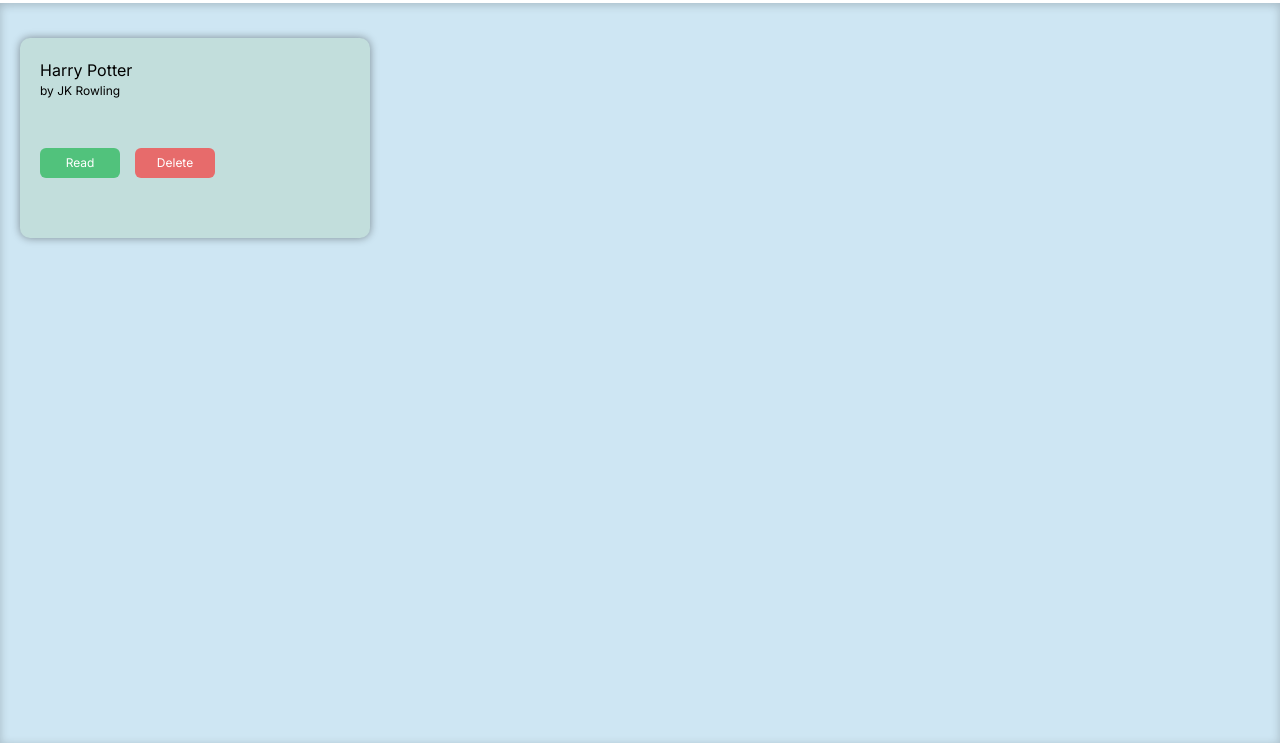
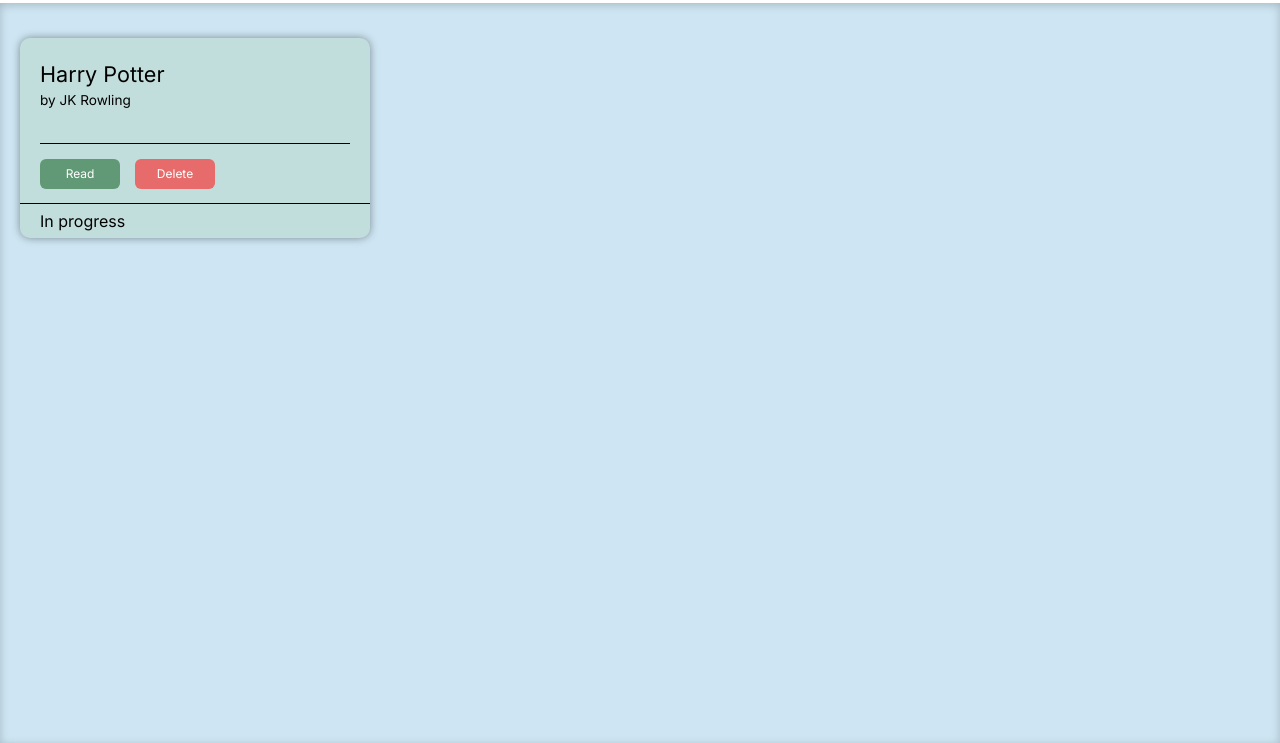
Before and after one commit to ryantohhr/library, a plain HTML site: page index.html in a window 1280 px wide. Shown: the part 57-800 px from the top of the page. Drawn offline with Linux system fonts and the light colour scheme.

Commit message:
Finished book card styles and displayBook

```diff
--- a/index.html
+++ b/index.html
@@ -26,6 +26,9 @@
             <div class="buttons">
                 <button class="read">Read</button><button class="dlt">Delete</button>
             </div>
+            <div class="progress">
+                In progress
+            </div>
         </div>
     </div>
 </body>
--- a/script.js
+++ b/script.js
@@ -13,10 +13,13 @@
 
 function displayBook(book) {
     const main = document.querySelector(".main");
+    const card = generateCard(book);
+    main.appendChild(card);
+}
+
+function generateCard(book) {
     const card = document.createElement("div");
     card.classList.add("card");
-
-    const hr = document.createElement("hr");
 
     const contentDiv = document.createElement("div");
     contentDiv.classList.add("content");
@@ -39,14 +42,19 @@
     dltBtn.textContent = "Delete";
     dltBtn.classList.add("dlt");
 
+    const progress = document.createElement("div");
+    progress.textContent = "In progress";
+    progress.classList.add("progress");
+
     contentDiv.appendChild(title);
     contentDiv.appendChild(author);
     buttonDiv.appendChild(readBtn);
     buttonDiv.appendChild(dltBtn);
     card.appendChild(contentDiv);
-    card.appendChild(hr);
     card.appendChild(buttonDiv);
-    main.appendChild(card);
+    card.appendChild(progress);
+
+    return card;
 }
 
 function displayLibrary() {
--- a/style.css
+++ b/style.css
@@ -81,27 +81,30 @@
 }
 
 .card {
-    padding: 20px;
+    padding: 20px 20px 0 20px;
     background-color: #c2dedc;
     display: grid;
     grid-template-columns: 1fr;
-    grid-template-rows: 1fr 1fr;
+    grid-template-rows: 1fr 60px 35px;
     border-radius: 10px;
     box-shadow: 0 0 8px rgba(0, 0, 0, 0.4);
+    position: relative;
 }
 
 .content .title {
-    font-size: 1rem;
+    font-size: 1.35rem;
 }
 
 .content .author {
-    font-size: 0.75rem;
+    font-size: 0.85rem;
 }
 
 .buttons {
-    padding-top: 10px;
+    padding: 15px 0;
     display: flex;
     gap: 15px;
+    border-top: solid 1px black;
+    align-self: center;
 }
 
 .buttons button {
@@ -114,14 +117,22 @@
     width: 80px;
 }
 
-hr {
-    border: solid 0.05rem #b8b8b8;
-}
-
 .read {
-    background-color: #51c27c;
+    background-color: #619976;
 }
 
 .dlt {
     background-color: #e76b6b;
 }
+
+.progress {
+    border-top: solid 1px black;
+    grid-row: 3;
+    display: flex;
+    padding: 5px 20px;
+    width: 100%;
+    position: absolute;
+    bottom: 0;
+    left: 0;
+    right: 0;
+}
```
